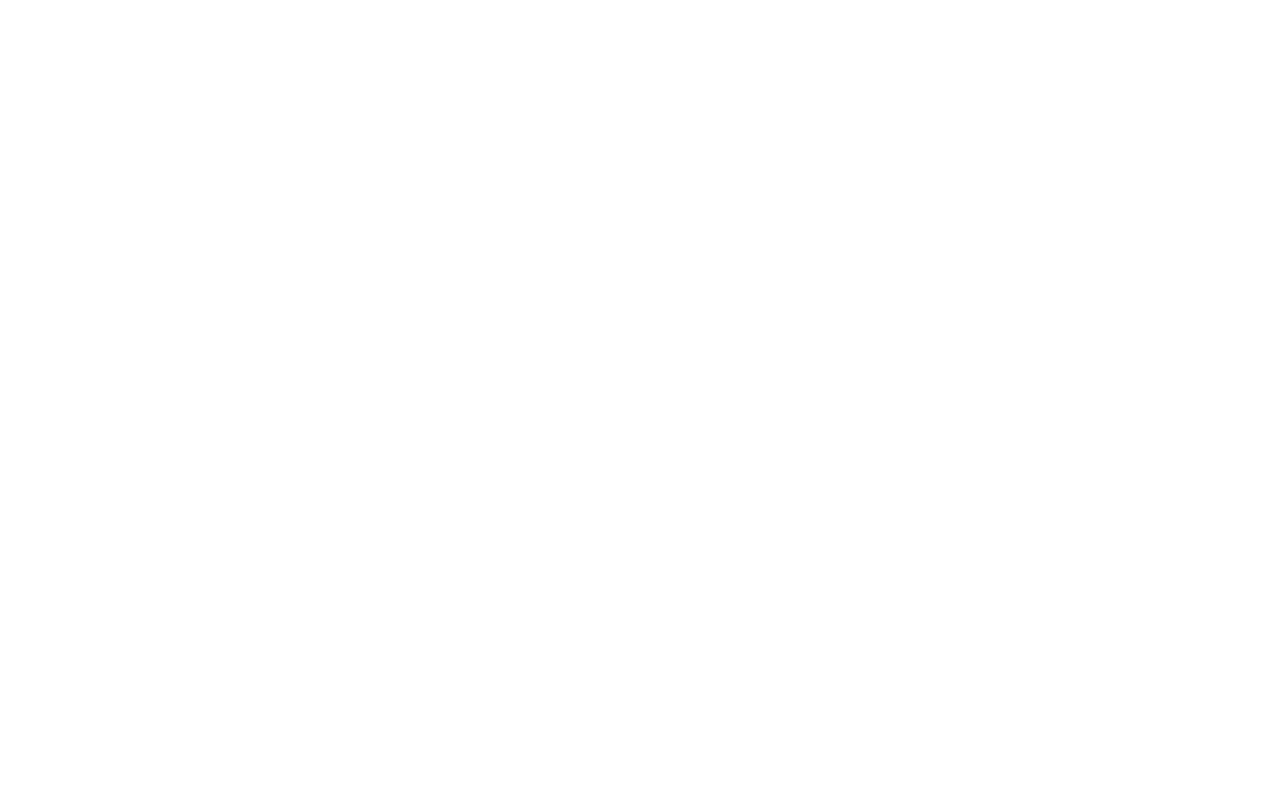
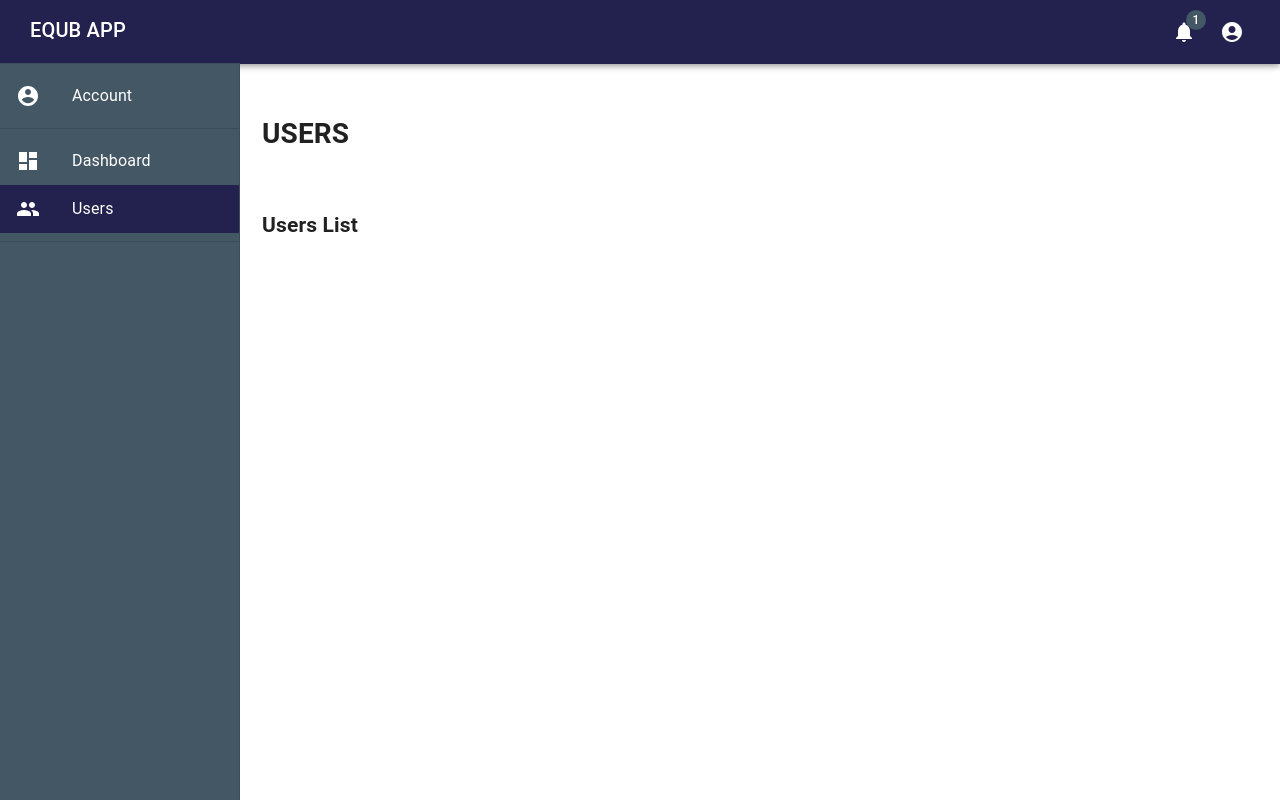
Before and after one commit to mikiyasegaye/equb, a React (Create React App) app: page /#/users in a window 1280 px wide. Built offline with nearby package versions, Linux system fonts and the light colour scheme.

Commit message:
feat: add users page, add custom logo and make some changes on theme colors

```diff
--- a/public/index.html
+++ b/public/index.html
@@ -2,14 +2,14 @@
 <html lang="en">
   <head>
     <meta charset="utf-8" />
-    <link rel="icon" href="%PUBLIC_URL%/favicon.ico" />
+    <link rel="icon" href="%PUBLIC_URL%/equbLogo.ico" />
     <meta name="viewport" content="width=device-width, initial-scale=1" />
     <meta name="theme-color" content="#000000" />
     <meta
       name="description"
       content="Web site created using create-react-app"
     />
-    <link rel="apple-touch-icon" href="%PUBLIC_URL%/logo192.png" />
+    <link rel="apple-touch-icon" href="%PUBLIC_URL%/equbLogo.png" />
     <!--
       manifest.json provides metadata used when your web app is installed on a
       user's mobile device or desktop. See https://developers.google.com/web/fundamentals/web-app-manifest/
--- a/src/App/App.js
+++ b/src/App/App.js
@@ -6,6 +6,7 @@
 } from "react-router-dom";
 import { CssBaseline } from "@material-ui/core";
 import Dashboard from "../pages/dashboard";
+import Users from "../pages/users";
 
 function App() {
   return (
@@ -13,6 +14,7 @@
       <Router>
         <Switch>
           <Route exact path="/dashboard" component={Dashboard} />
+          <Route exact path="/users" component={Users} />
           <Redirect exact from="/" to="/dashboard" />
         </Switch>
       </Router>
--- a/src/components/controls/SideListItem.js
+++ b/src/components/controls/SideListItem.js
@@ -7,21 +7,21 @@
 const ListItem = withStyles({
   root: {
     "&$selected": {
-      backgroundColor: "#A24E9F",
+      backgroundColor: "#23224F",
       color: "white",
       "& .MuiListItemIcon-root": {
         color: "white",
       },
     },
     "&$selected:hover": {
-      backgroundColor: "purple",
+      backgroundColor: "#23223D",
       color: "white",
       "& .MuiListItemIcon-root": {
         color: "white",
       },
     },
     "&:hover": {
-      backgroundColor: "#A784A5",
+      backgroundColor: "#34335A",
       color: "white",
       "& .MuiListItemIcon-root": {
         color: "white",
--- a/src/components/sidebarItems.js
+++ b/src/components/sidebarItems.js
@@ -2,6 +2,7 @@
 import ListItemIcon from "@material-ui/core/ListItemIcon";
 import DashboardIcon from "@material-ui/icons/Dashboard";
 import AccountCircleIcon from "@material-ui/icons/AccountCircle";
+import PeopleIcon from "@mui/icons-material/People";
 import Controls from "../components/controls/Controls";
 
 export const accountListsItems = (
@@ -21,5 +22,10 @@
         <DashboardIcon />
       </ListItemIcon>
     </Controls.SideListItem>
+    <Controls.SideListItem to="/users" primary="Users">
+      <ListItemIcon style={{ color: "white" }}>
+        <PeopleIcon />
+      </ListItemIcon>
+    </Controls.SideListItem>
   </div>
 );
--- a/src/components/theme.js
+++ b/src/components/theme.js
@@ -3,14 +3,14 @@
 export const theme = createTheme({
   palette: {
     primary: {
-      main: "#34335A",
+      main: "#23224F",
     },
     secondary: {
       main: "#445765",
     },
     neutral: {
-      main: '#64748B',
-      contrastText: '#fff',
+      main: "#64748B",
+      contrastText: "#fff",
     },
     error: {
       main: "#f00",
--- /dev/null
+++ b/src/pages/users.js
@@ -0,0 +1,25 @@
+import React from "react";
+import Layout from "../components/Layout";
+import { makeStyles, createStyles } from "@material-ui/core/styles";
+
+const useStyles = makeStyles((theme) =>
+  createStyles({
+    root: {
+      flexGrow: 1,
+      padding: theme.spacing(4),
+    },
+  })
+);
+
+export default function Users() {
+  const classes = useStyles({});
+  return (
+    <Layout>
+      <div className={classes.root}>
+        <h1>USERS</h1>
+        <br />
+        <h2>Users List</h2>
+      </div>
+    </Layout>
+  );
+}
```
Also changed, not shown: public/equbLogo.png (added), 1 other file (tests, documents, lock files or other folders).
